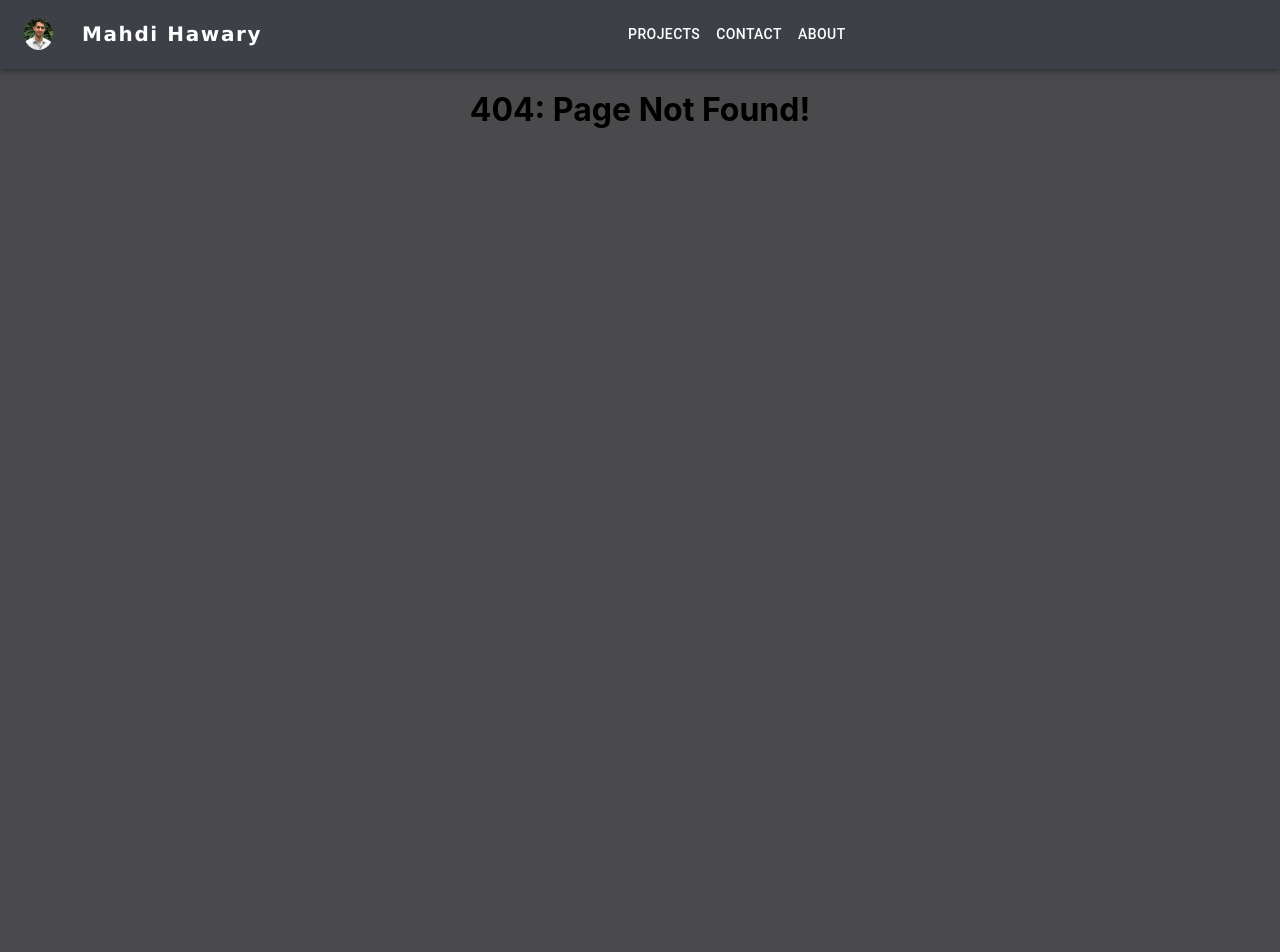
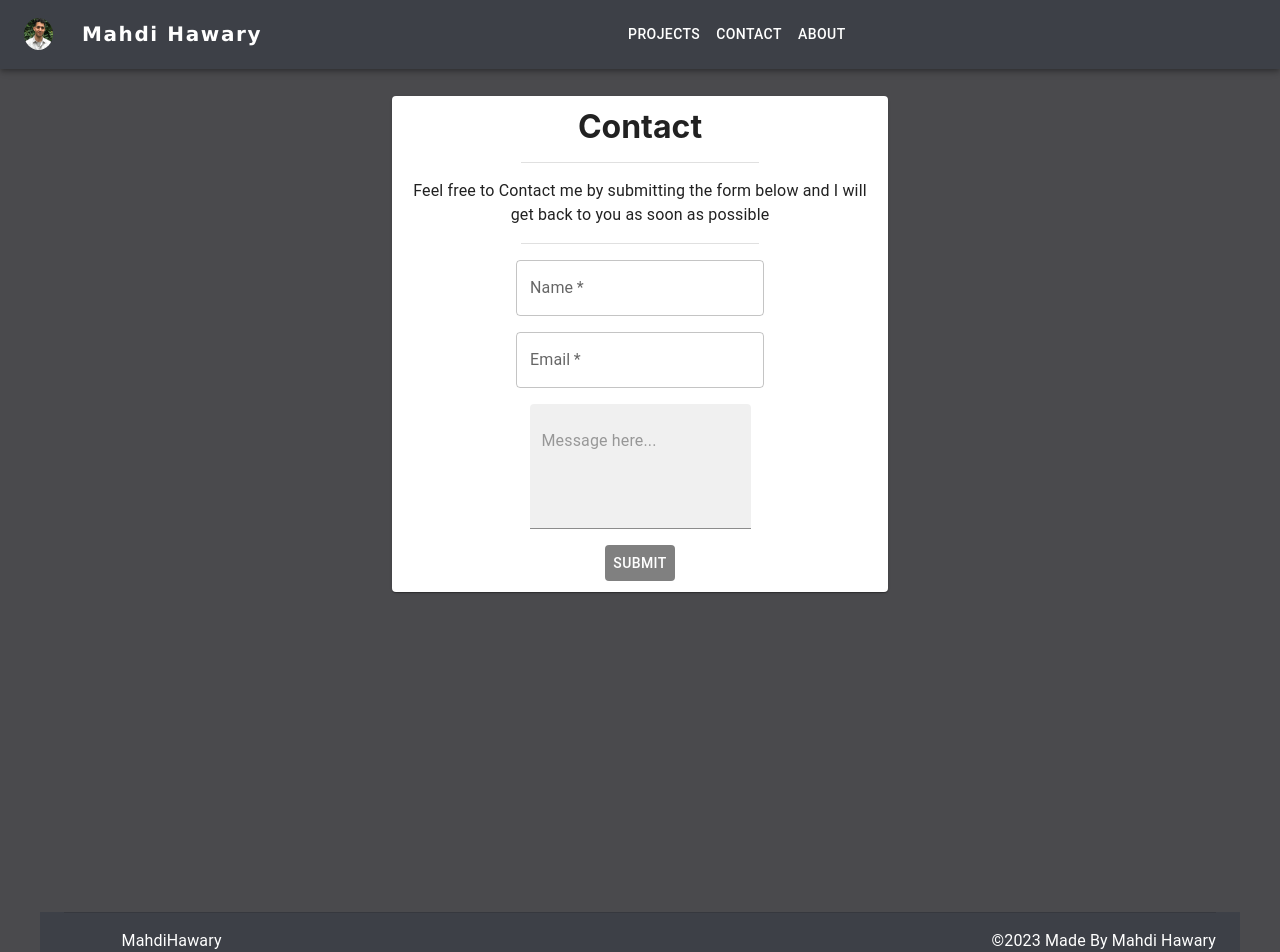
Before and after one commit to mahdihawary/mahdihawary.github.io, a React (Create React App) app: page /Contact in a window 1280 px wide. Before the commit this address had no page. Shown: the top 952 px of the page. Before the commit the page ends 890 px from the top, so only its background shows below. Built offline with nearby package versions, Linux system fonts and the light colour scheme.

Commit message:
completed contact and started about pages

```diff
--- a/package.json
+++ b/package.json
@@ -18,6 +18,7 @@
     "react-router-dom": "^6.9.0",
     "react-scripts": "5.0.1",
     "redux": "^4.2.1",
+    "sweetalert2": "^11.7.3",
     "web-vitals": "^2.1.4"
   },
   "scripts": {
--- a/src/App.css
+++ b/src/App.css
@@ -1,6 +1,3 @@
-/* * {
-  background-color: #282c34;
-} */
 body {
   background-color: #4a4a4d;
 }
@@ -13,6 +10,9 @@ body {
 a {
   color: inherit;
   text-decoration: inherit;
+}
+.contact_form {
+  display: inline;
 }
 .project-image {
   height: 50%;
--- a/src/App.js
+++ b/src/App.js
@@ -7,6 +7,8 @@ import ProjectsPage from "./pages/projects";
 import NavBar from "./components/navBar";
 import NotFound from "./pages/notfound";
 import Container from "@mui/material/Container";
+import ContactPage from "./pages/contactPage";
+import Footer from "./components/footer";
 
 function App() {
   return (
@@ -16,16 +18,18 @@ function App() {
         <Container
           id="page-body"
           maxWidth="sm"
-          sx={{ height: "100vh", width: "100vw" }}
+          sx={{ height: "100vh", width: "100vw", color: "white" }}
           duration={3000}
         >
           <Routes>
             <Route path="/" element={<HomePage />}></Route>
             <Route path="/about" element={<AboutPage />}></Route>
             <Route path="/projects" element={<ProjectsPage />}></Route>
+            <Route path="/Contact" element={<ContactPage />}></Route>
             <Route path="*" element={<NotFound />}></Route>
           </Routes>
         </Container>
+        <Footer />
       </div>
     </BrowserRouter>
   );
--- /dev/null
+++ b/src/components/footer.js
@@ -0,0 +1,28 @@
+import { Container, Divider, Typography } from "@mui/material";
+import { Box } from "@mui/system";
+
+const Footer = () => {
+  return (
+    <Container sx={{ backgroundColor: "#3d4047" }}>
+      <Divider sx={{ my: 2 }} />
+      <Box
+        sx={{
+          alignItems: "center",
+          gap: 2,
+          paddingBottom: "5%",
+          paddingLeft: "5%",
+          color: "White",
+          display: "flex",
+        }}
+      >
+        <Typography level="body2">MahdiHawary</Typography>
+
+        <Typography level="body3" sx={{ ml: "auto" }}>
+          ©2023 Made By Mahdi Hawary
+        </Typography>
+      </Box>
+    </Container>
+  );
+};
+
+export default Footer;
--- a/src/pages/about.js
+++ b/src/pages/about.js
@@ -1,5 +1,89 @@
+import {
+  Divider,
+  Grid,
+  List,
+  ListItem,
+  ListItemIcon,
+  ListItemText,
+  Paper,
+  Typography,
+} from "@mui/material";
+import { Container, Stack } from "@mui/system";
+import { styled } from "@mui/material/styles";
+
+const Item = styled(Paper)(({ theme }) => ({
+  backgroundColor: "#1A2027",
+  ...theme.typography.body2,
+  padding: theme.spacing(1),
+  textAlign: "center",
+  color: "White",
+}));
+
 const AboutPage = function () {
-  return <h1>About</h1>;
+  return (
+    <>
+      <Paper sx={{ backgroundColor: "white", padding: "5%", marginTop: "5%" }}>
+        <h1>About Me!</h1>
+        <Divider variant="middle" sx={{ marginBottom: "5%" }} />
+        <Stack
+          direction="row"
+          justifyContent="center"
+          alignItems="center"
+          spacing={1}
+          divider={<Divider orientation="vertical" flexItem />}
+        >
+          <Container>
+            <Typography>
+              This is a description of my background as a developer
+            </Typography>
+          </Container>
+          <Container>
+            <Typography
+              id="decorated-list-demo"
+              level="body3"
+              textTransform="uppercase"
+              fontWeight="lg"
+              mb={1}
+            >
+              Skills
+            </Typography>
+            <Grid container spacing={1}>
+              <Grid item>
+                <Item>Ruby</Item>
+              </Grid>
+              <Grid item>
+                <Item> React</Item>
+              </Grid>
+              <Grid item>
+                <Item> Javascript</Item>
+              </Grid>
+              <Grid item>
+                <Item> SQL Basics</Item>
+              </Grid>
+              <Grid item>
+                <Item> Redux</Item>
+              </Grid>
+              <Grid item>
+                <Item> Rails</Item>
+              </Grid>
+              <Grid item>
+                <Item> Terminal</Item>
+              </Grid>
+              <Grid item>
+                <Item> GIT</Item>
+              </Grid>
+              <Grid item>
+                <Item> Github</Item>
+              </Grid>
+              <Grid item>
+                <Item> Time Management</Item>
+              </Grid>
+            </Grid>
+          </Container>
+        </Stack>
+      </Paper>
+    </>
+  );
 };
 
 export default AboutPage;
--- /dev/null
+++ b/src/pages/contactPage.js
@@ -0,0 +1,101 @@
+import React, { useRef } from "react";
+import emailjs from "@emailjs/browser";
+import {
+  Button,
+  Divider,
+  Input,
+  Paper,
+  Stack,
+  TextField,
+  Typography,
+} from "@mui/material";
+import { Container } from "@mui/system";
+import Swal from "sweetalert2";
+
+const ContactPage = () => {
+  const form = useRef();
+
+  const sendEmail = (e) => {
+    e.preventDefault();
+
+    emailjs
+      .sendForm(
+        "service_gmail",
+        "contact_form",
+        form.current,
+        "AdQEAmSsMhmKGIPR2"
+      )
+      .then(
+        (result) => {
+          console.log(result.text);
+          Swal.fire({
+            icon: "success",
+            title: "Message sent sucessfully 👍",
+          });
+        },
+        (error) => {
+          console.log(error.text);
+          Swal.fire({
+            icon: "error",
+            title: "Something went wrong 🙃",
+            text: error.text,
+          });
+        }
+      );
+  };
+
+  return (
+    <Paper sx={{ backgroundColor: "white", padding: "2%", margin: "5%" }}>
+      <Stack alignItems="center" spacing={2}>
+        <h1>Contact</h1>
+        <Divider variant="inset" sx={{ width: "50%" }} />
+        <Typography>
+          Feel free to Contact me by submitting the form below and I will get
+          back to you as soon as possible
+        </Typography>
+        <Divider variant="inset" sx={{ width: "50%" }} />
+        <form ref={form} onSubmit={sendEmail} className={"contact_form"}>
+          <Stack alignItems="center" spacing={2}>
+            <TextField
+              required
+              type="text"
+              name="user_name"
+              variant="outlined"
+              label="Name"
+            />
+
+            <TextField
+              type="email"
+              name="user_email"
+              variant="outlined"
+              label="Email"
+              required
+            />
+
+            <TextField
+              name="message"
+              variant="filled"
+              multiline
+              minRows={4}
+              placeholder="Message here..."
+            />
+
+            <Button
+              type="submit"
+              value="Send"
+              sx={{
+                color: "white",
+                backgroundColor: "grey",
+                paddingBottom: "2%",
+              }}
+            >
+              Submit
+            </Button>
+          </Stack>
+        </form>
+      </Stack>
+    </Paper>
+  );
+};
+
+export default ContactPage;
--- a/src/pages/project-content.js
+++ b/src/pages/project-content.js
@@ -9,26 +9,26 @@ const projects = [
     skills:
       "React, Redux REST, Javascript, Ruby-on-Rails, Functional, Programming",
   },
-  {
-    name: "Charrack2",
-    title: "Dungeons and Dragons character creator",
-    description:
-      "An app that uses the dungeons and dragons ruleset to create characters up to level 5. Uses a React Redux front-end and a ruby on rails restful api back-end.",
-    github: "https://github.com/mahdihawary/char-sheet-front",
-    image: "../images/charrack.png",
-    skills:
-      "React, Redux REST, Javascript, Ruby-on-Rails, Functional, Programming",
-  },
-  {
-    name: "Charrack3",
-    title: "Dungeons and Dragons character creator",
-    description:
-      "An app that uses the dungeons and dragons ruleset to create characters up to level 5. Uses a React Redux front-end and a ruby on rails restful api back-end.",
-    github: "https://github.com/mahdihawary/char-sheet-front",
-    image: "../images/charrack.png",
-    skills:
-      "React, Redux REST, Javascript, Ruby-on-Rails, Functional, Programming",
-  },
+  //   {
+  //     name: "Charrack2",
+  //     title: "Dungeons and Dragons character creator",
+  //     description:
+  //       "An app that uses the dungeons and dragons ruleset to create characters up to level 5. Uses a React Redux front-end and a ruby on rails restful api back-end.",
+  //     github: "https://github.com/mahdihawary/char-sheet-front",
+  //     image: "../images/charrack.png",
+  //     skills:
+  //       "React, Redux REST, Javascript, Ruby-on-Rails, Functional, Programming",
+  //   },
+  //   {
+  //     name: "Charrack3",
+  //     title: "Dungeons and Dragons character creator",
+  //     description:
+  //       "An app that uses the dungeons and dragons ruleset to create characters up to level 5. Uses a React Redux front-end and a ruby on rails restful api back-end.",
+  //     github: "https://github.com/mahdihawary/char-sheet-front",
+  //     image: "../images/charrack.png",
+  //     skills:
+  //       "React, Redux REST, Javascript, Ruby-on-Rails, Functional, Programming",
+  //   },
   //   {
   //     name: "Fit-Track",
   //     title: "Fitness tracker with data visualization",
```
Also changed, not shown: 1 other file (tests, documents, lock files or other folders).
